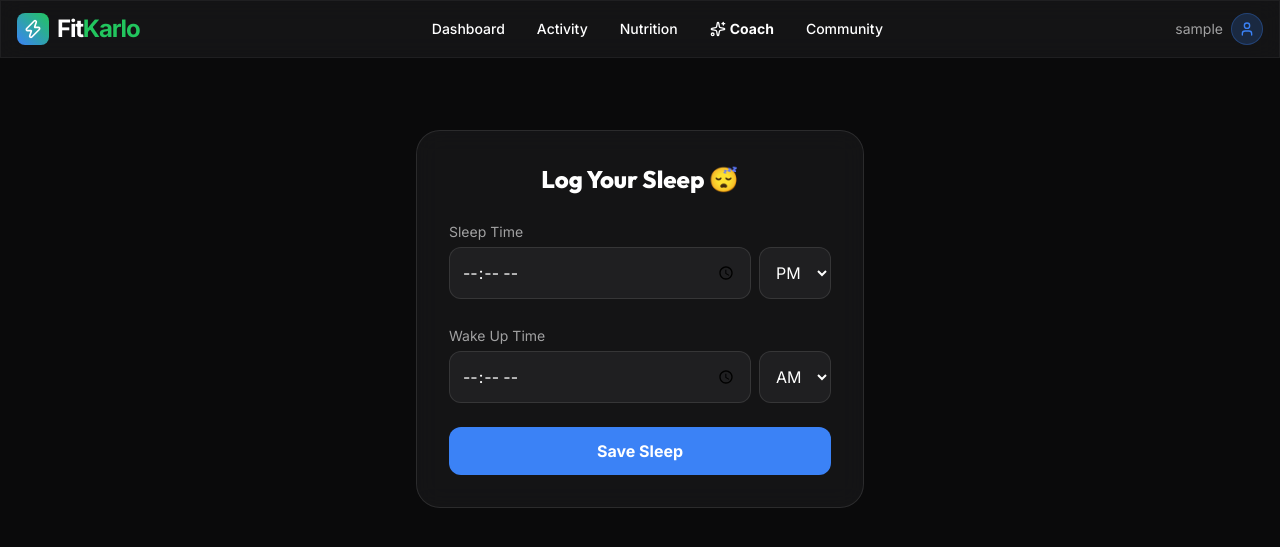
After one commit to elitewarrior694-cpu/FitKarlo_app, a Django app: page /sleep/ in a window 1280 px wide. The commit adds this page. Shown: the top 547 px of the page. Run offline with Django 5.2, Linux system fonts and the light colour scheme; the visitor is signed in with stand-in values (Sample User, id 1); some libraries are stand-ins or nearby versions.

Commit message:
some fixes

```diff
--- a/fitness/urls.py
+++ b/fitness/urls.py
@@ -18,4 +18,5 @@ urlpatterns = [
     path('community/', views.community_feed, name='community'),
     path('groups/join/<int:group_id>/', views.join_group, name='join_group'),
     path("update_steps/", views.update_steps, name="update_steps"),
+    path('sleep/', views.log_sleep, name='log_sleep'),
 ]
--- a/fitness/views.py
+++ b/fitness/views.py
@@ -4,11 +4,10 @@ from django.contrib.auth.decorators import login_required
 from django.contrib.auth.forms import UserCreationForm
 from .models import Profile, Activity, NutritionLog, DailyStats, SocialGroup
 from .services.ai import AIService
-from datetime import date
 import tempfile
 import json
 import os
-
+from datetime import datetime, timedelta, date
 
 ai_service = AIService()
 
@@ -18,12 +17,16 @@ from django.http import JsonResponse
 def update_steps(request):
     if request.method == "POST":
         data = json.loads(request.body)
-        steps = data.get("steps", 0)
+        new_steps = int(data.get("steps", 0))
 
-        # Save to user profile or stats model
-        profile = request.user.profile
-        profile.steps = steps
-        profile.save()
+        stats, _ = DailyStats.objects.get_or_create(
+            user=request.user,
+            date=date.today()
+        )
+
+        if new_steps > stats.steps:
+            stats.steps = new_steps
+            stats.save()
 
         return JsonResponse({"status": "ok"})
 
@@ -99,6 +102,7 @@ def onboarding(request):
 
 @login_required
 def dashboard(request):
+
     user = request.user
     today = date.today()
 
@@ -147,14 +151,12 @@ def dashboard(request):
         'profile': profile,
         'recent_activities': recent_activities,
 
-        # 🔥 NUTRITION
         'nutrition_today': nutrition_today,
         'total_calories': total_calories,
         'total_protein': total_protein,
         'total_carbs': total_carbs,
         'total_fats': total_fats,
 
-        # Progress
         'step_pct': step_pct,
         'cal_pct': cal_pct,
         'sleep_pct': sleep_pct,
@@ -164,6 +166,7 @@ def dashboard(request):
     }
 
     return render(request, 'fitness/dashboard.html', context)
+
 
 @login_required
 def gps_tracker(request):
@@ -316,3 +319,43 @@ def save_ai_meal(request):
         )
 
         return JsonResponse({"status": "saved"})
+
+
+@login_required
+def log_sleep(request):
+    if request.method == "POST":
+        sleep_start = request.POST.get("sleep_start")
+        start_period = request.POST.get("start_period")
+
+        sleep_end = request.POST.get("sleep_end")
+        end_period = request.POST.get("end_period")
+
+        start_dt = datetime.strptime(f"{sleep_start} {start_period}", "%I:%M %p")
+        end_dt = datetime.strptime(f"{sleep_end} {end_period}", "%I:%M %p")
+
+        if end_dt <= start_dt:
+            end_dt += timedelta(days=1)
+
+        sleep_hours = (end_dt - start_dt).seconds / 3600
+
+        if sleep_hours < 6:
+            quality = "Low"
+        elif sleep_hours <= 8:
+            quality = "Good"
+        else:
+            quality = "High"
+
+        stats, _ = DailyStats.objects.get_or_create(
+            user=request.user,
+            date=date.today()
+        )
+
+        stats.sleep_hours = round(sleep_hours, 1)
+        stats.sleep_start = start_dt.time()
+        stats.sleep_end = end_dt.time()
+        stats.sleep_quality = quality
+        stats.save()
+
+        return redirect("fitness:dashboard")
+
+    return render(request, "fitness/sleep_log.html")
--- /dev/null
+++ b/templates/fitness/sleep_log.html
@@ -0,0 +1,62 @@
+<!-- templates/fitness/sleep_log.html -->
+
+{% extends 'base.html' %} {% block content %}
+<div class="max-w-md mx-auto mt-10">
+  <div class="glass p-8 rounded-3xl border border-white/10">
+    <h2 class="text-2xl font-bold mb-6 text-center">Log Your Sleep 😴</h2>
+
+    <form method="POST" class="space-y-6">
+      {% csrf_token %}
+
+      <!-- Sleep Start -->
+      <div>
+        <label class="text-sm opacity-60">Sleep Time</label>
+        <div class="flex gap-2 mt-1">
+          <input
+            type="time"
+            name="sleep_start"
+            required
+            class="w-full p-3 rounded-xl bg-white/5 border border-white/10"
+          />
+
+          <select
+            name="start_period"
+            class="px-3 rounded-xl bg-white/5 border border-white/10"
+          >
+            <option>AM</option>
+            <option selected>PM</option>
+          </select>
+        </div>
+      </div>
+
+      <!-- Wake Time -->
+      <div>
+        <label class="text-sm opacity-60">Wake Up Time</label>
+        <div class="flex gap-2 mt-1">
+          <input
+            type="time"
+            name="sleep_end"
+            required
+            class="w-full p-3 rounded-xl bg-white/5 border border-white/10"
+          />
+
+          <select
+            name="end_period"
+            class="px-3 rounded-xl bg-white/5 border border-white/10"
+          >
+            <option selected>AM</option>
+            <option>PM</option>
+          </select>
+        </div>
+      </div>
+
+      <button
+        type="submit"
+        class="w-full py-3 bg-primary rounded-xl font-bold hover:opacity-90"
+      >
+        Save Sleep
+      </button>
+    </form>
+  </div>
+</div>
+{% endblock %}
```
Also changed, not shown: fitness/models.py (+8 -1 lines), templates/fitness/dashboard.html (+54 -15 lines), fitness/migrations/0003_dailystats_sleep_end_dailystats_sleep_quality_and_more.py (added), fitness/migrations/0004_alter_dailystats_date.py (added).
